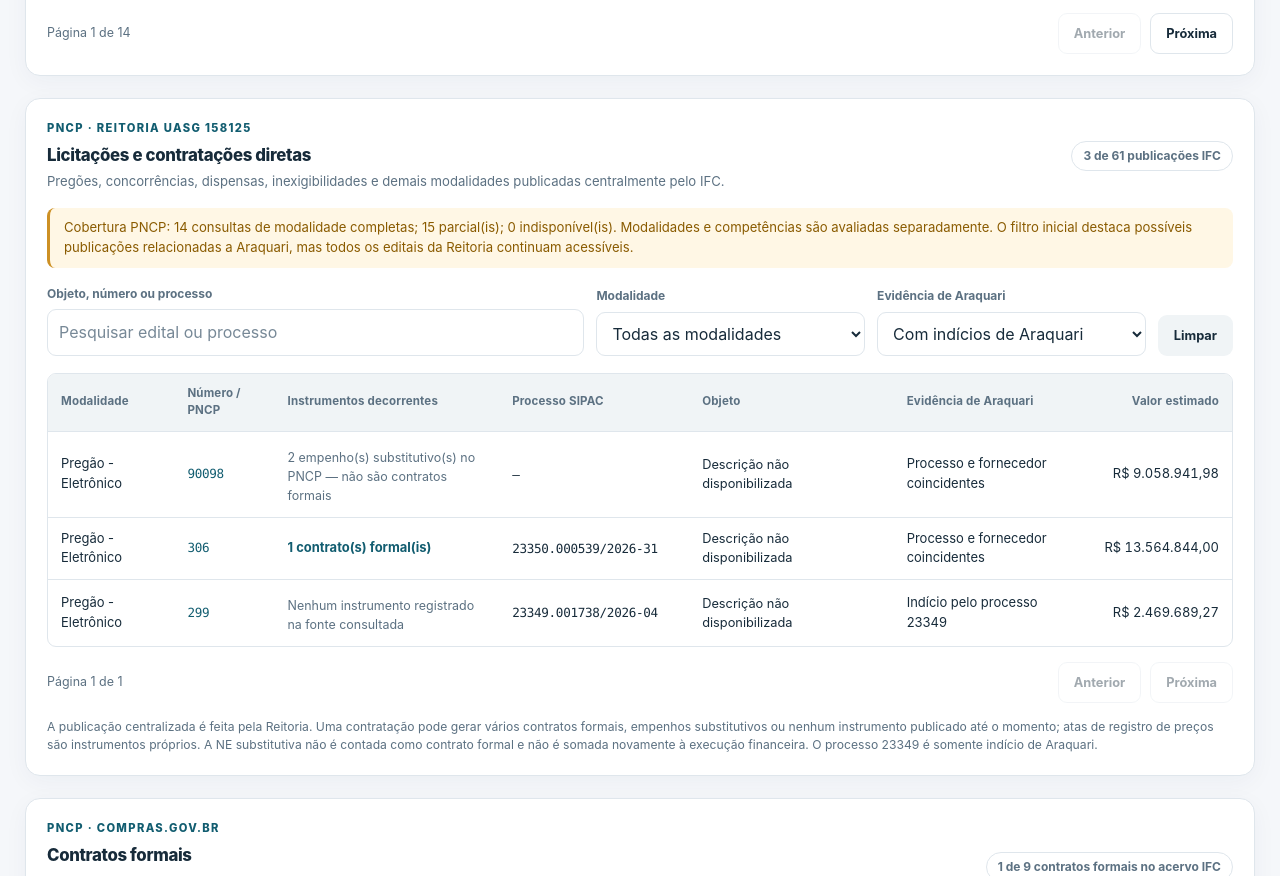
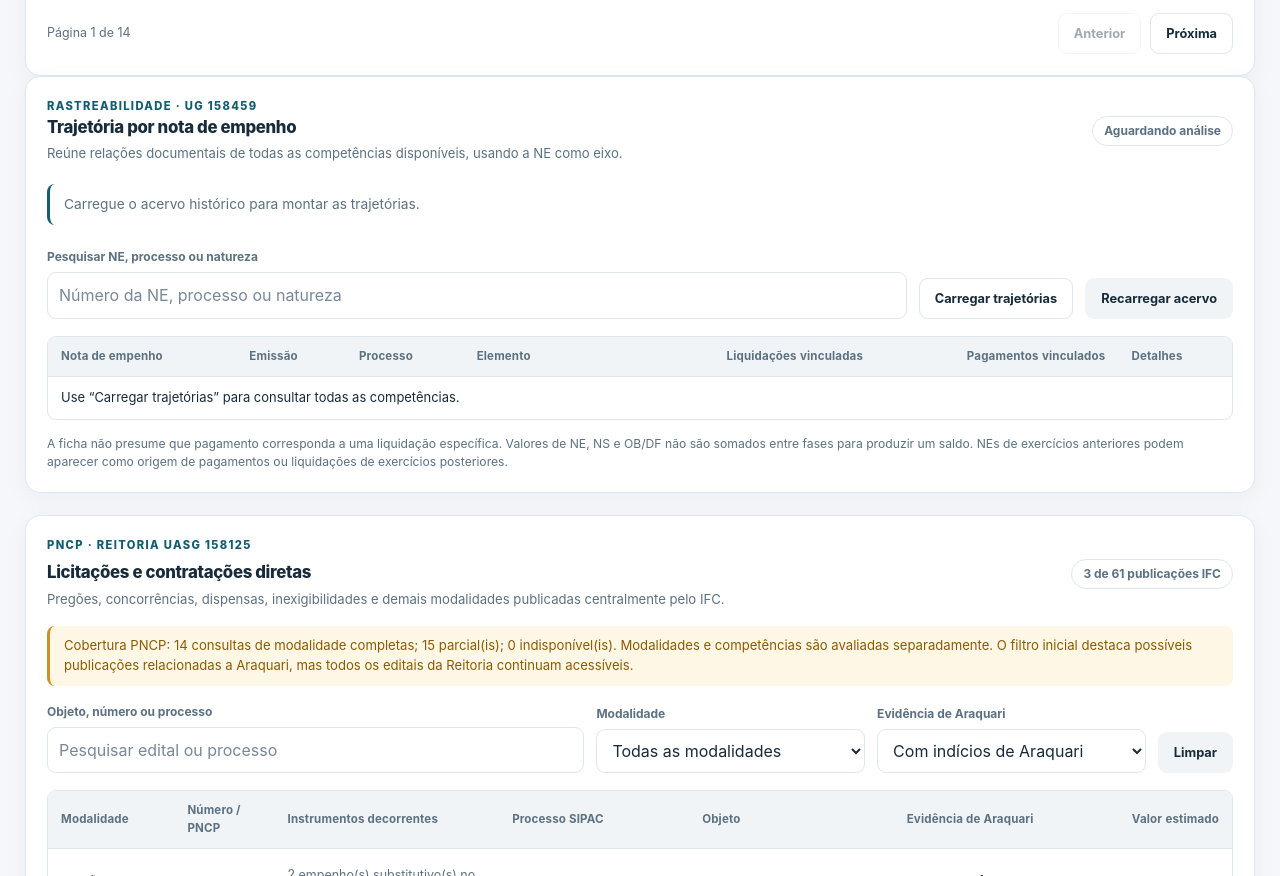
Before and after one commit to guimig/observatorio-despesas, a website with bundled scripts: page index.html in a window 1280 px wide. Shown: the part 3167-4043 px from the top of the page. Built offline with nearby package versions, Linux system fonts and the light colour scheme.

Commit message:
feat: adicionar explorador de trajetórias por empenho

```diff
--- a/index.html
+++ b/index.html
@@ -132,6 +132,31 @@
       </section>
     </section>
 
+
+    <section id="trajectory-section" class="panel explorer" hidden aria-labelledby="trajectory-title">
+      <div class="panel-heading">
+        <div>
+          <div class="eyebrow">RASTREABILIDADE · UG 158459</div>
+          <h2 id="trajectory-title">Trajetória por nota de empenho</h2>
+          <p class="small-muted">Reúne relações documentais de todas as competências disponíveis, usando a NE como eixo.</p>
+        </div>
+        <span class="pill pill-outline" id="trajectory-count">Aguardando análise</span>
+      </div>
+      <p id="trajectory-status" class="notice">Carregue o acervo histórico para montar as trajetórias.</p>
+      <div class="filters">
+        <label class="filter"><span>Pesquisar NE, processo ou natureza</span>
+          <input id="trajectory-search" type="search" placeholder="Número da NE, processo ou natureza" autocomplete="off"></label>
+        <button id="trajectory-load" class="button button-secondary" type="button">Carregar trajetórias</button>
+        <button id="trajectory-reload" class="button button-ghost" type="button">Recarregar acervo</button>
+      </div>
+      <div class="table-scroll">
+        <table class="contracts-table">
+          <thead><tr><th>Nota de empenho</th><th>Emissão</th><th>Processo</th><th>Elemento</th><th class="align-right">Liquidações vinculadas</th><th class="align-right">Pagamentos vinculados</th><th>Detalhes</th></tr></thead>
+          <tbody id="trajectory-rows"><tr><td colspan="7">Use “Carregar trajetórias” para consultar todas as competências.</td></tr></tbody>
+        </table>
+      </div>
+      <p class="helper">A ficha não presume que pagamento corresponda a uma liquidação específica. Valores de NE, NS e OB/DF não são somados entre fases para produzir um saldo. NEs de exercícios anteriores podem aparecer como origem de pagamentos ou liquidações de exercícios posteriores.</p>
+    </section>
     <section id="notices-section" class="panel explorer" hidden aria-labelledby="notices-title">
       <div class="panel-heading">
         <div>
@@ -256,6 +281,15 @@
         <div id="dialog-contracts" class="relations"></div>
         <p class="helper">Somente contratos formais, sem notas de empenho substitutivas. A publicação pela Reitoria não define o campus. O vínculo financeiro confirmado requer identificação oficial da NE da UG 158459; o processo SIPAC 23349 é apenas indício.</p>
       </section>
+
+      <section id="dialog-trajectory-section" aria-label="Trajetória da nota de empenho">
+        <h3>Liquidações vinculadas à NE</h3>
+        <div id="dialog-liquidations" class="relations"></div>
+        <h3>Pagamentos vinculados à NE</h3>
+        <div id="dialog-payments" class="relations"></div>
+        <p id="dialog-trajectory-summary" class="helper"></p>
+        <p id="dialog-trajectory-note" class="helper"></p>
+      </section>
       <section id="dialog-items-section" hidden aria-label="Itens do empenho">
         <h3>Itens do empenho</h3>
         <div id="dialog-items" class="relations"></div>
```
